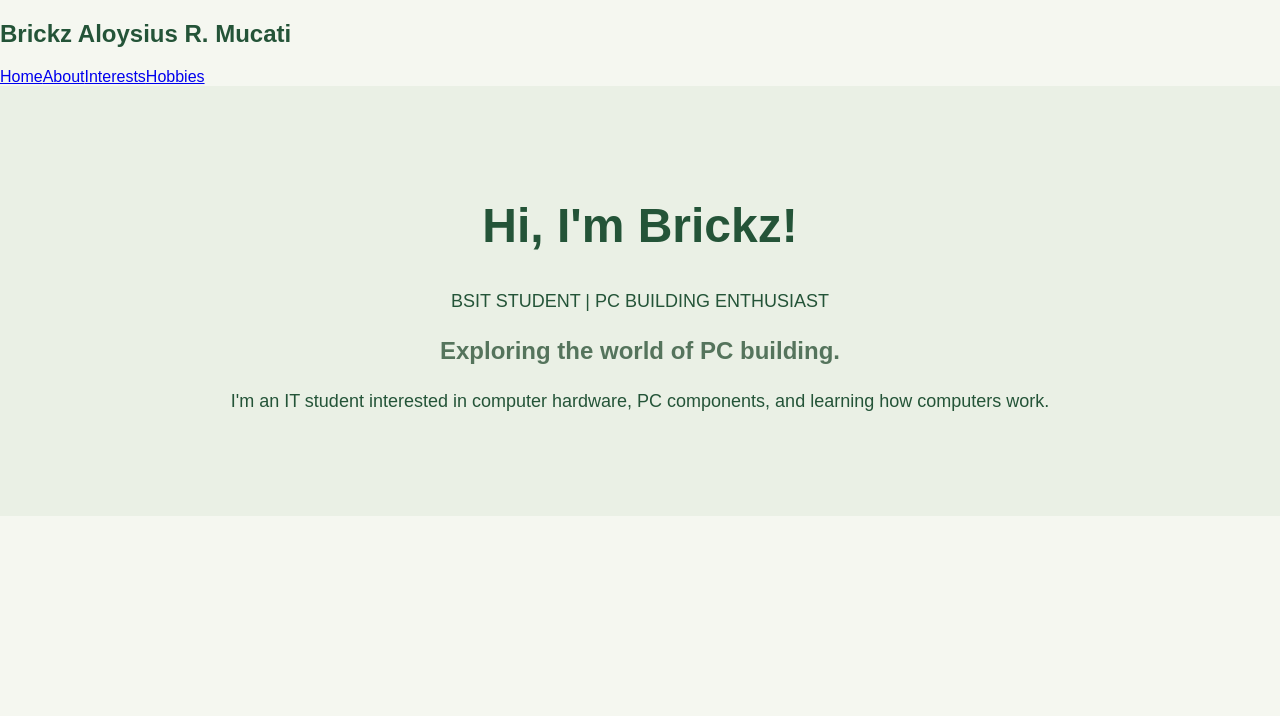
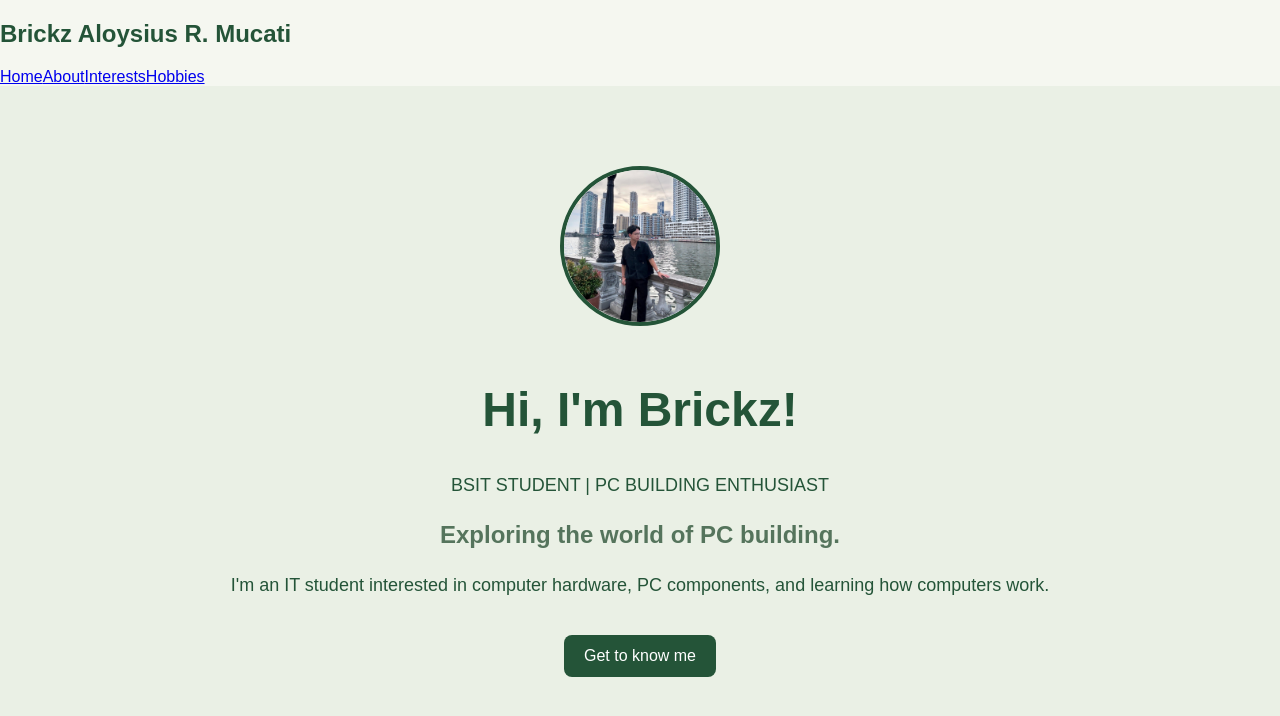
Before and after one commit to brickzmucati-svg/MUCATI_PORTFOLIO_ITEC55, a Vue app: page / in a window 1280 px wide. Shown: the top 716 px of the page. Built offline with nearby package versions, Linux system fonts and the light colour scheme.

Commit message:
My first portfolio - Added Profile Picture

```diff
--- a/src/App.vue
+++ b/src/App.vue
@@ -1,7 +1,5 @@
-
 <template>
   <div>
-
     <nav class="navbar">
       <h2>Brickz Aloysius R. Mucati</h2>
 
@@ -14,13 +12,19 @@
     </nav>
 
     <main class="hero" id="home">
+      <img
+        src="/PROFILE.jpg"
+        alt="My profile picture"
+        class="profile-picture"
+      />
       <h1>Hi, I'm Brickz!</h1>
       <p>BSIT STUDENT | PC BUILDING ENTHUSIAST</p>
       <h2>Exploring the world of PC building.</h2>
       <p>
-        I'm an IT student interested in computer hardware,
-        PC components, and learning how computers work.
+        I'm an IT student interested in computer hardware, PC components, and
+        learning how computers work.
       </p>
+      <a class="button" href="#about"> Get to know me </a>
     </main>
   </div>
 </template>
--- a/src/style.css
+++ b/src/style.css
@@ -35,3 +35,22 @@ p {
 .hero p {
   line-height: 1.8;
 }
+
+.profile-picture {
+  width: 160px;
+  height: 160px;
+  object-fit: cover;
+  border-radius: 50%;
+  border: 4px solid #245438;
+  margin-bottom: 20px;
+}
+
+.button {
+  display: inline-block;
+  background-color: #245438;
+  color: white;
+  padding: 12px 20px;
+  border-radius: 8px;
+  text-decoration: none;
+  margin-top: 15px;
+}
```
Also changed, not shown: public/PROFILE.jpg (added). Lines whose indentation alone changed are shown as unchanged.
